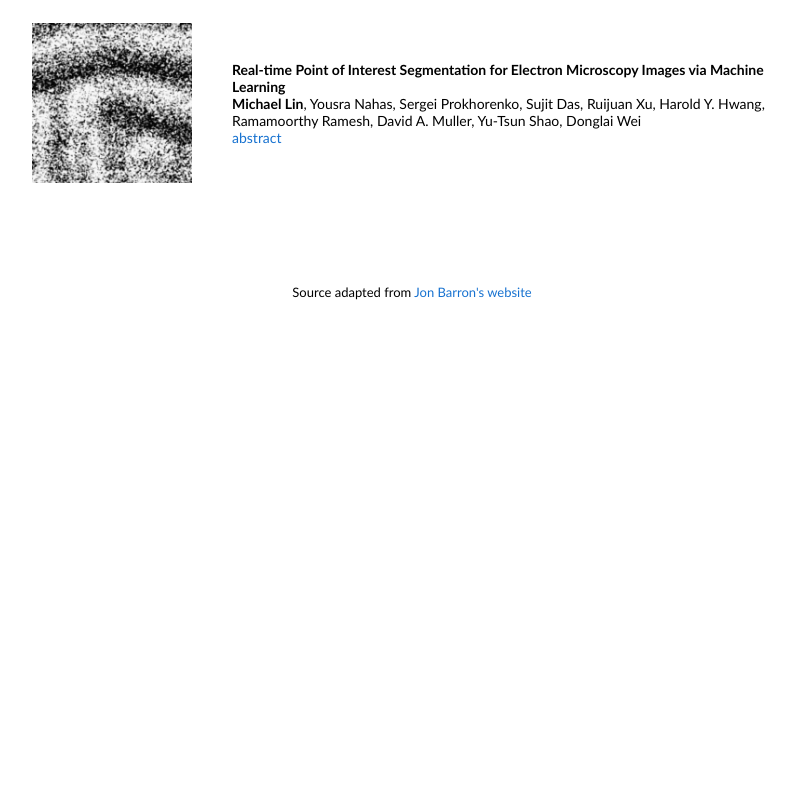
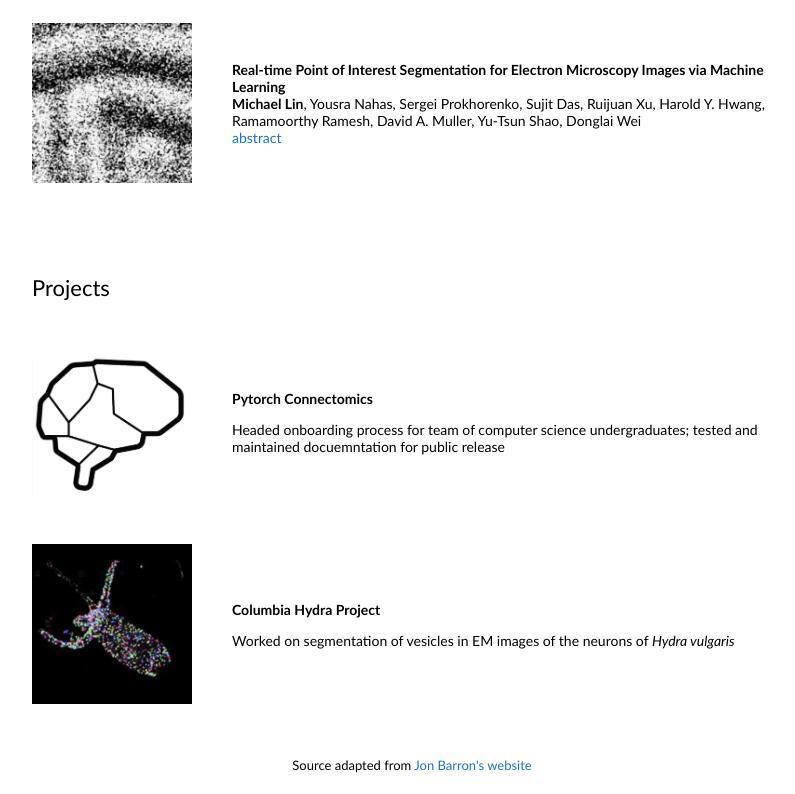
Before and after one commit to wheat-field2075/wheat-field2075.github.io, a plain HTML site: page index.html in a window 1280 px wide. Shown: the part 416-1210 px from the top of the page, without its empty margins (228-1023 px from the left). Before the commit the page ends 800 px from the top, so only its background shows below. Drawn offline with Linux system fonts and the light colour scheme.

Commit message:
add initial projects

```diff
--- a/index.html
+++ b/index.html
@@ -108,7 +108,7 @@
 
                         <video width="100%" height="100%" muted autoplay loop>
                           <source
-                            src="static/video_merons.mp4"
+                            src="static/paper_merons_video.mp4"
                             type="video/mp4"
                           />
                           Your browser does not support the video tag.
@@ -116,7 +116,7 @@
 
                       </div>
                       <img
-                        src="static/image_merons.png"
+                        src="static/paper_merons_image.png"
                         width="160"
                       />
                     </div>
@@ -159,14 +159,16 @@
                 >
                   <br>
                   <tbody>
-                    <!-- <tr>
+                    <tr>
                       <td style="padding:20px;width:100%;vertical-align:middle">
                       <heading>Projects</heading>
+                    </tr>
+                    <br><br>
+                    <!-- <tr>
+
+                      <a href="#" class="category-link active" category="">Current</a>
+
                     </tr> -->
-                    <br><br>
-                    <tr>
-
-                    </tr>
                     <script type="text/javascript">
                     const categoryLinks = document.querySelectorAll('.category-link');
                     function toggleCategory(categoryHash) {
@@ -213,6 +215,46 @@
                   "
                 >
 
+                <tbody class="category-body active" category="">
+
+
+                <tr>
+
+                  <td style="padding: 20px; width: 25%; vertical-align: middle" class="content-to-hide">
+
+                    <img
+                      src="static/project_pytc_image.jpg"
+                      width="160"
+                    />
+
+                  </td>
+                  <td style="padding: 20px; width: 75%; vertical-align: middle">
+
+<p><strong>Pytorch Connectomics</strong><br></p>
+<p>Headed onboarding process for team of computer science undergraduates; tested and maintained docuemntation for public release</p>
+                  </td>
+                </tr>
+
+
+                <tr>
+
+                  <td style="padding: 20px; width: 25%; vertical-align: middle" class="content-to-hide">
+
+                    <img
+                      src="static/project_hydra_image.jpg"
+                      width="160"
+                    />
+
+                  </td>
+                  <td style="padding: 20px; width: 75%; vertical-align: middle">
+
+<p><strong>Columbia Hydra Project</strong><br></p>
+<p>Worked on segmentation of vesicles in EM images of the neurons of <em>Hydra vulgaris</em></p>
+                  </td>
+                </tr>
+
+                </tbody>
+
 
                     <table
                       style="
```
Also changed, not shown: template.html (+4 -4 lines), static/paper_merons_image.png (renamed from static/image_merons.png), static/project_hydra_image.jpg (added), static/project_pytc_image.jpg (added), 6 other files.
